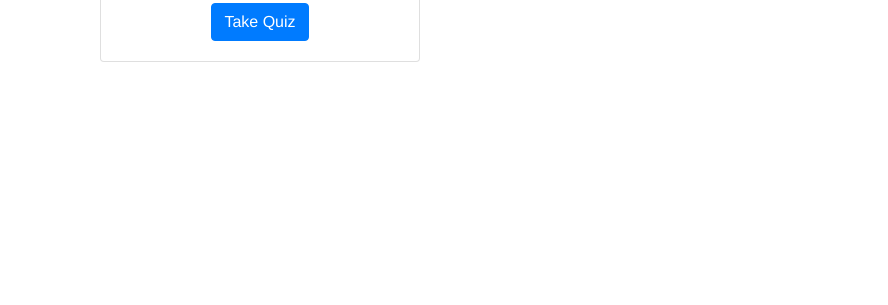
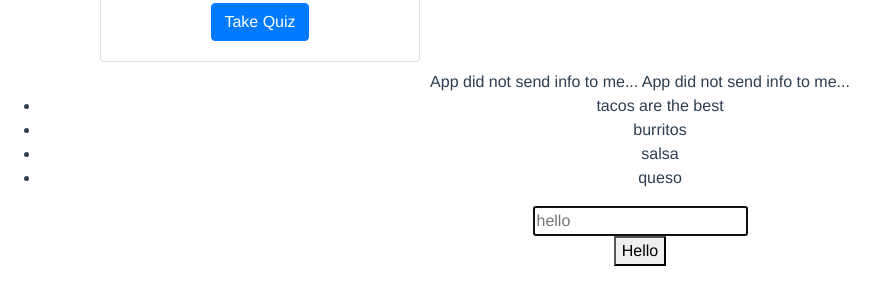
Before and after one commit to Nikoloz97/biochem-site, a Vue app: page / in a window 1280 px wide. Shown: the part 445-750 px from the top of the page, without its empty margins (0-888 px from the left). Built offline with nearby package versions, Linux system fonts and the light colour scheme.

Commit message:
Created refs learning section

```diff
--- a/src/App.vue
+++ b/src/App.vue
@@ -4,12 +4,19 @@
     <router-link to="/pretest">Pre-test</router-link>
 
     <!-- Router-view = displays all router-links.
-         **How does it default to welcome screen?  -->
+         **How does it default to Home View?  -->
     <router-view></router-view>
 
-    <learn-slots
-      >Info here gets sent into the slot element in the component</learn-slots
-    >
+    <!-- Learning how slots work... -->
+    <learn-slots ref="learn">
+      <!-- <template #hello
+        >This is the app sending info to "LearningSlots" component
+        {{ Message }} <br />
+      </template>
+
+      <template #hello2="{ source }"> {{ source }} <br /></template> -->
+    </learn-slots>
+    <button @click="changeContent">Hello</button>
   </div>
 </template>
 
@@ -19,6 +26,17 @@ import LearnSlots from "./components/LearnSlots.vue";
 export default {
   name: "App",
   components: { LearnSlots },
+  data() {
+    return {
+      Message: "Great job!!",
+    };
+  },
+  methods: {
+    // calls on a child component's method
+    changeContent() {
+      this.$refs.learn.changeList();
+    },
+  },
 };
 </script>
 
--- a/src/components/LearnSlots.vue
+++ b/src/components/LearnSlots.vue
@@ -1,9 +1,71 @@
 <template>
   <div>
-    <!-- <slot
-      >This is fallback text if nothing from parent gets passed to slot</slot
-    > -->
+    <slot name="hello">App did not send info to me...</slot>
+    <slot
+      name="hello2"
+      :source="source"
+    ></slot>
+    <slot name="hello3"> App did not send info to me...</slot>
+    <ul>
+      <li
+        v-for="item in list"
+        :key="item"
+        ref="items"
+      >
+        {{ item }}
+      </li>
+    </ul>
+
+    <input ref="myInput" />
   </div>
 </template>
 
-<script></script>
+<script>
+export default {
+  data() {
+    return {
+      source: "I'm passing info from component data slot!",
+      // We're also going to learn how to use refs...
+      list: ["tacos are the best", "burritos", "salsa", "queso"],
+      list_two: ["tacos are the best", "burritos", "salsa", "queso"],
+    };
+  },
+
+  methods: {
+    // Go to App.vue to see how this child component was referenced
+    changeList() {
+      this.list[0] = "I CHANGED";
+      console.log((this.$refs.items[0].textContent = this.list[0]));
+    },
+  },
+  mounted() {
+    // Cool attributes list...
+    // For each item, will list out ALL the possible properties/attributes on there...
+    // console.log(this.$refs.items);
+    // makes element draggable
+    // this.$refs.items.forEach((item) => (item.draggable = true));
+    // capitalizes the first letter the user inputs into input element
+    // this.$refs.myInput.autocapitalize = true;
+    // focuses (jumps to) element on page load. No more than one element per page can have this attribute
+    // this.$refs.myInput.autofocus = true;
+    // Allows the user to change the content of element
+    // this.$refs.items.forEach((item) => (item.contentEditable = true));
+    // sets the value of an input element
+    // this.$refs.myInput.value = "click here";
+    // Makes element uneditable by user
+    // this.$refs.myInput.inert = true;
+    //Hides the element
+    // this.$refs.myInput.hidden = true;
+    // list of attribute objects (name: value) of an element
+    // this.$refs.items.forEach((item) => console.log(item.attributes[0]));
+    // list of content for each item
+    // this.$refs.items.forEach((item) => console.log(item.textContent));
+
+    // sets the placeholder of an input
+    this.$refs.myInput.placeholder = "hello";
+
+    // on page display, user's cursor automatically starts in the input element
+    this.$refs.myInput.focus();
+  },
+};
+</script>
```
